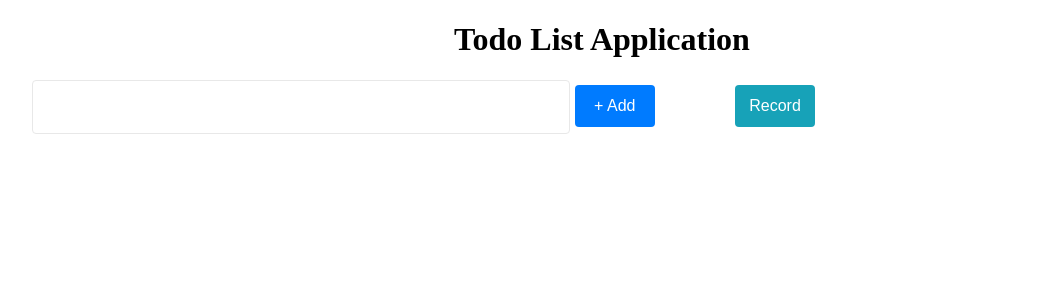
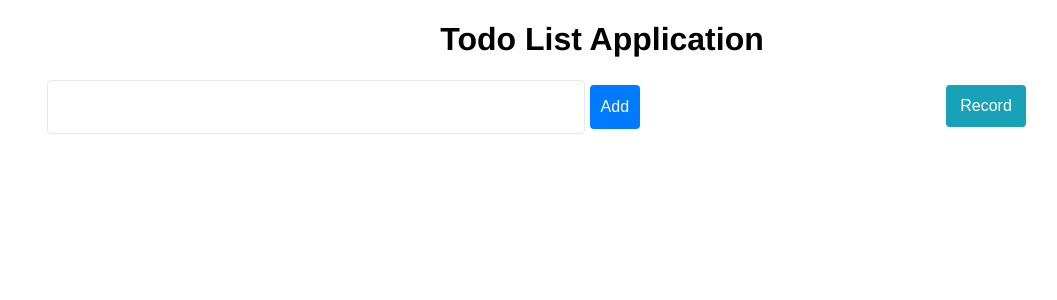
Before and after one commit to toscalivia83/RecordMyTodoList, a React (Create React App) app: page / in a window 1280 px wide. Shown: the top 300 px of the page, without its empty margins (46-1103 px from the left). Built offline with nearby package versions, Linux system fonts and the light colour scheme.

Commit message:
clean styling and small bits all around

```diff
--- a/src/App.module.css
+++ b/src/App.module.css
@@ -14,8 +14,8 @@ input {
   padding: 10px 12px 6px;
   font-size: 16px;
   line-height: 36px;
-  width: 70%;
+  width: 100%;
   vertical-align: middle;
   -webkit-appearance: none;
-  min-width: 0;
+  min-width: 65px;
 }
--- a/src/components/AddTodo/AddTodo.module.css
+++ b/src/components/AddTodo/AddTodo.module.css
@@ -1,10 +1,12 @@
 .container {
   text-align: center;
+  display: flex;
+  justify-content: center;
 }
 
 .button {
   font-size: 16px;
-  min-width: 80px;
+  min-width: 50px;
   border-radius: 4px;
   padding: 12px 8px;
   border: none;
--- a/src/components/AddTodo/AddTodo.tsx
+++ b/src/components/AddTodo/AddTodo.tsx
@@ -34,7 +34,7 @@ const AddTodo = ({ todoToAdd, todoToAddChanged, addTodo }: AddTodoProps & AddTod
       name="addTodo"
       onClick={(): void => addTodo()}
       className={classnames(styles.button,styles.addTodoButton)}
-    >+ Add</button>
+    >Add</button>
   </div>;
 
 const mapStateToProps = (state: AppState): AddTodoProps => ({
--- a/src/components/Record/Record.module.css
+++ b/src/components/Record/Record.module.css
@@ -3,6 +3,7 @@
   display: flex;
   flex-wrap: wrap;
   align-content: flex-start;
+  justify-content: center;
 }
 
 .recordButton {
--- a/src/components/Todo/Todo.module.css
+++ b/src/components/Todo/Todo.module.css
@@ -10,7 +10,7 @@
 }
 
 .button {
-  min-width: 80px;
+  min-width: 50px;
   border-radius: 4px;
   padding: 12px 8px;
   color: white;
@@ -19,6 +19,10 @@
   -webkit-appearance: none;
   outline: none;
   margin: 5px;
+}
+
+.text {
+  min-width: 90px;
 }
 
 .description {
@@ -38,4 +42,5 @@
 .editButton {
   font-size: 14px;
   background-color: #6c757d;
+  display: block;
 }
--- a/src/components/Todo/Todo.tsx
+++ b/src/components/Todo/Todo.tsx
@@ -51,7 +51,7 @@ const Todo = ({ id, name, description, creationDate, isDisplayingRecord, startEd
             >Save</button>
           </>
           :
-          <div>
+          <div className={styles.text}>
             <div className={styles.description}>{description || "No todo..."}</div>
             <div className={styles.displayDate}>({creationDate})</div>
           </div>
--- a/src/components/TodoList/TodoList.module.css
+++ b/src/components/TodoList/TodoList.module.css
@@ -1,3 +1,6 @@
 .container {
   text-align: center;
+  display: flex;
+  justify-content: center;
+  flex-direction: column;
 }
--- a/src/index.css
+++ b/src/index.css
@@ -9,4 +9,5 @@ html {
 body {
   height: 100%;
   width: 100%;
+  font-family: Helvetica;
 }
```
